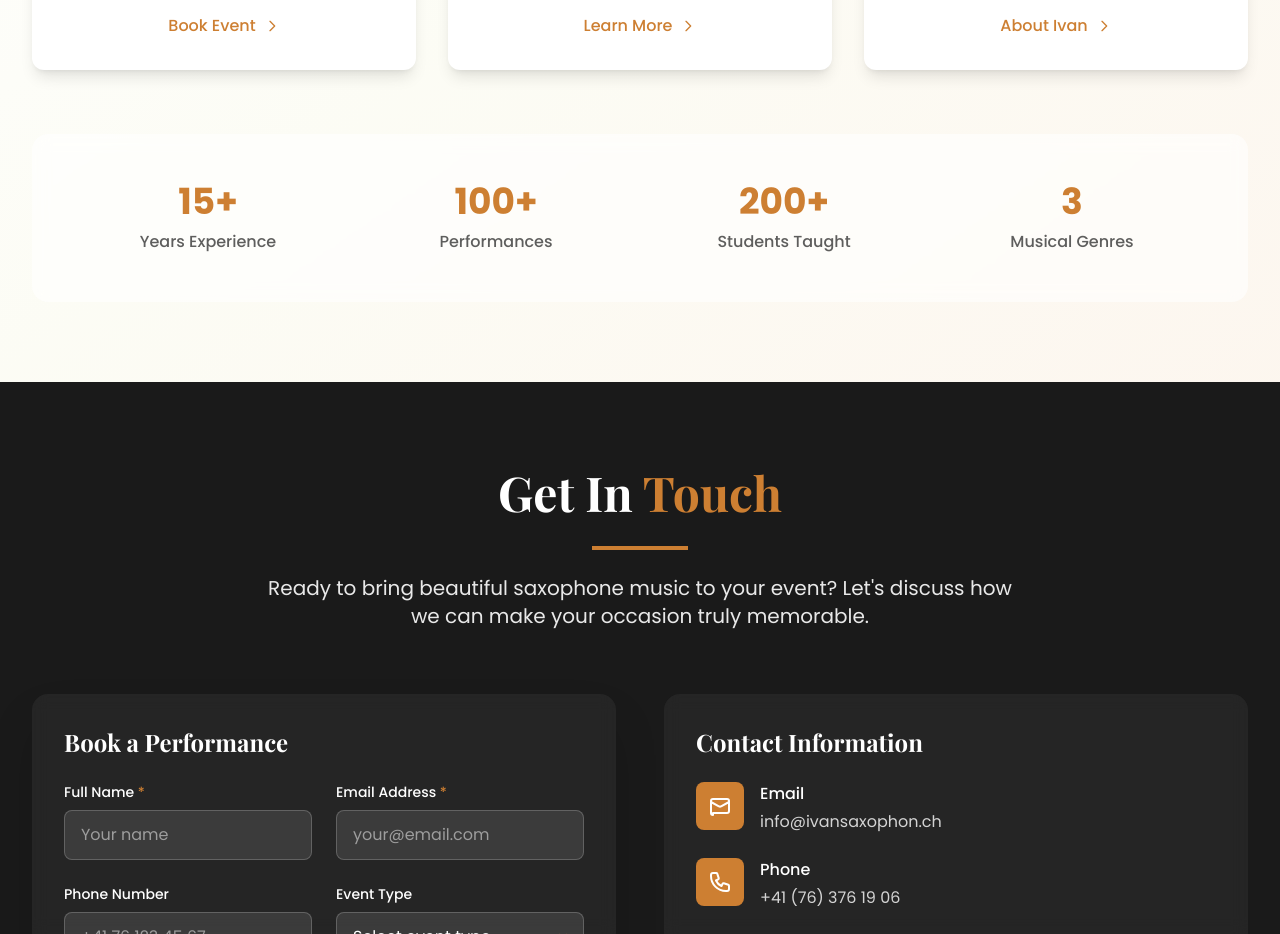
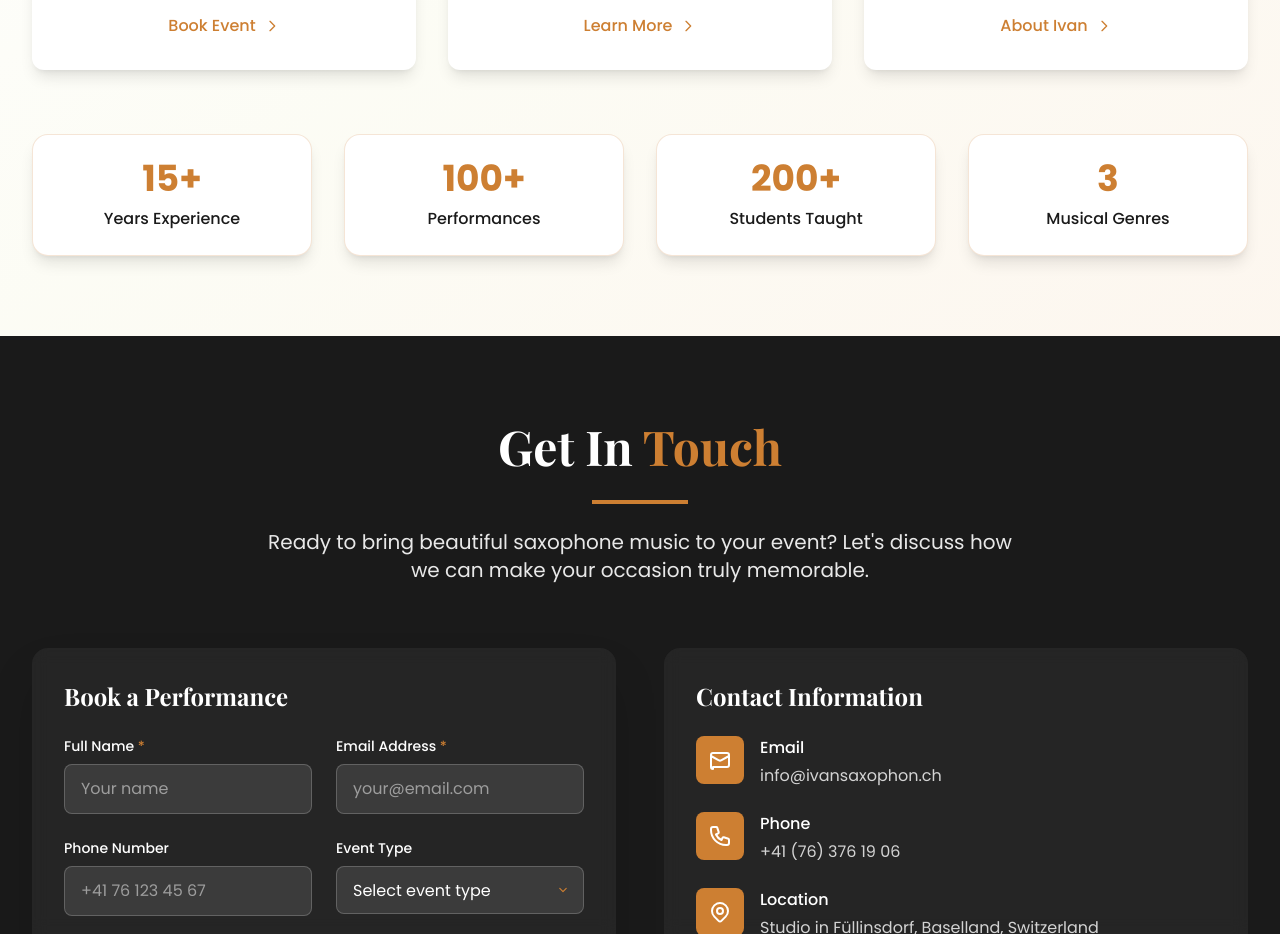
Before and after one commit to martinst06/ivansaxophon, a Next.js app: page /en in a window 1280 px wide. Shown: the part 1300-2234 px from the top of the page. Built offline with nearby package versions, Linux system fonts and the light colour scheme.

Commit message:
fix: display key stats on home page

```diff
--- a/src/components/Overview.tsx
+++ b/src/components/Overview.tsx
@@ -90,24 +90,22 @@ const Overview = ({ lang }: OverviewProps) => {
         </div>
 
         {/* Key Stats */}
-        <div className="bg-white/60 backdrop-blur-sm rounded-2xl p-8 sm:p-12">
         <div className="grid grid-cols-2 md:grid-cols-4 gap-6 sm:gap-8">
-            <div className="text-center">
+          <div className="text-center bg-white rounded-2xl p-6 shadow-lg border border-bronze/20 hover:shadow-xl transition-shadow">
             <div className="text-3xl sm:text-4xl font-bold text-bronze mb-2">15+</div>
-              <div className="text-charcoal/70 font-medium text-sm sm:text-base">{t.overview.stats.experience}</div>
+            <div className="text-charcoal font-medium text-sm sm:text-base">{t.overview.stats.experience}</div>
           </div>
-            <div className="text-center">
+          <div className="text-center bg-white rounded-2xl p-6 shadow-lg border border-bronze/20 hover:shadow-xl transition-shadow">
             <div className="text-3xl sm:text-4xl font-bold text-bronze mb-2">100+</div>
-              <div className="text-charcoal/70 font-medium text-sm sm:text-base">{t.overview.stats.performances}</div>
+            <div className="text-charcoal font-medium text-sm sm:text-base">{t.overview.stats.performances}</div>
           </div>
-            <div className="text-center">
+          <div className="text-center bg-white rounded-2xl p-6 shadow-lg border border-bronze/20 hover:shadow-xl transition-shadow">
             <div className="text-3xl sm:text-4xl font-bold text-bronze mb-2">200+</div>
-              <div className="text-charcoal/70 font-medium text-sm sm:text-base">{t.overview.stats.students}</div>
+            <div className="text-charcoal font-medium text-sm sm:text-base">{t.overview.stats.students}</div>
           </div>
-            <div className="text-center">
+          <div className="text-center bg-white rounded-2xl p-6 shadow-lg border border-bronze/20 hover:shadow-xl transition-shadow">
             <div className="text-3xl sm:text-4xl font-bold text-bronze mb-2">3</div>
-              <div className="text-charcoal/70 font-medium text-sm sm:text-base">{t.overview.stats.genres}</div>
-            </div>
+            <div className="text-charcoal font-medium text-sm sm:text-base">{t.overview.stats.genres}</div>
           </div>
         </div>
       </div>
```
Lines whose indentation alone changed are shown as unchanged.
